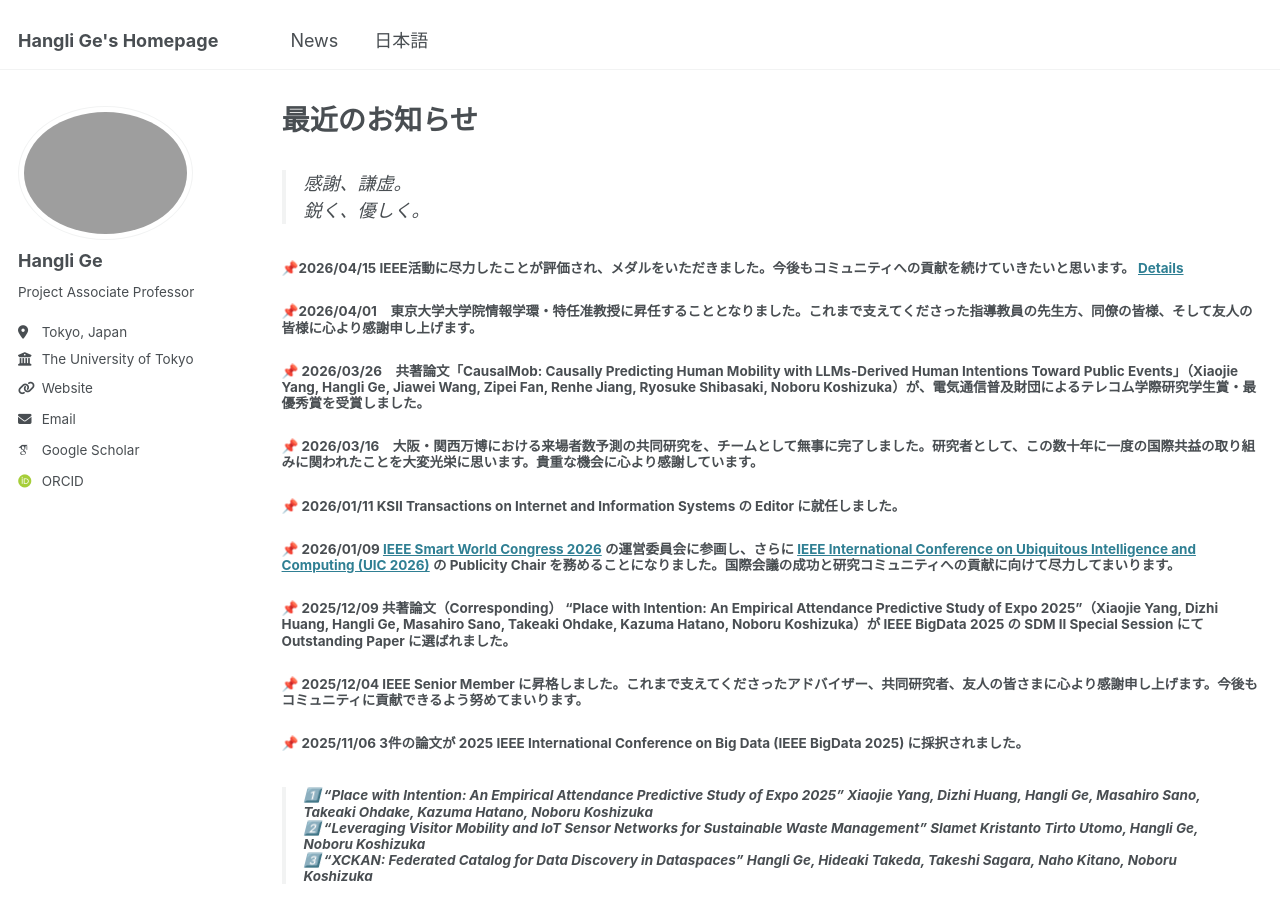
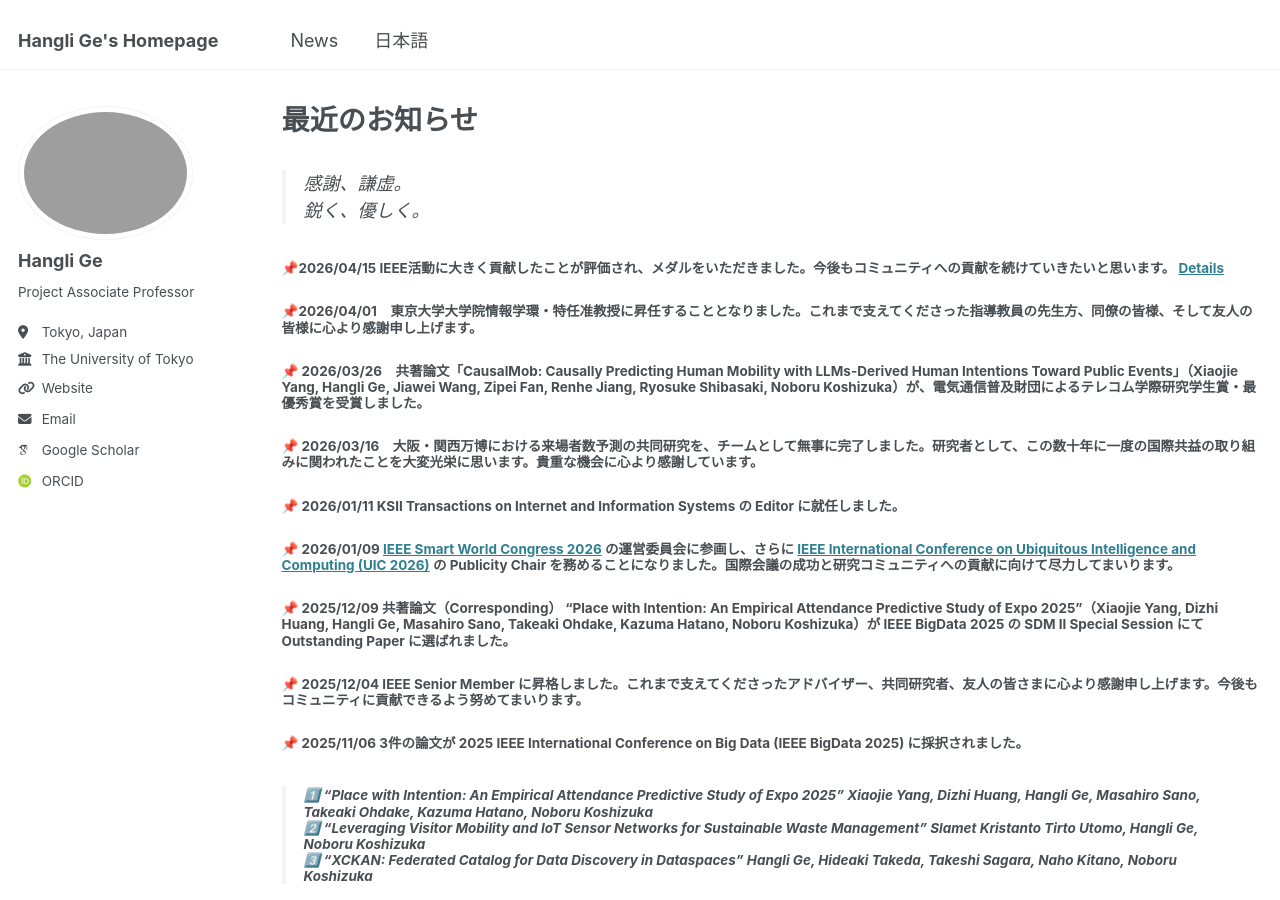
Before and after one commit to christie888/christie888.github.io, a Jekyll site: the page built from _pages/post_jp.md, in a window 1280 px wide and 900 px high. Built offline with Jekyll 4.4.1, drawn with Linux system fonts in a browser that asks for light colours; some web fonts are replaced.

Commit message:
Update post_jp.md

```diff
--- a/_pages/post_jp.md
+++ b/_pages/post_jp.md
@@ -5,7 +5,7 @@
 ---
 >感謝、謙虚。<br>鋭く、優しく。
 
-##### 📌2026/04/15 IEEE活動に尽力したことが評価され、メダルをいただきました。今後もコミュニティへの貢献を続けていきたいと思います。 [Details](https://hanglige.com/images/IMG_9517.jpeg)
+##### 📌2026/04/15 IEEE活動に大きく貢献したことが評価され、メダルをいただきました。今後もコミュニティへの貢献を続けていきたいと思います。 [Details](https://hanglige.com/images/IMG_9517.jpeg)
 
 ##### 📌2026/04/01　東京大学大学院情報学環・特任准教授に昇任することとなりました。これまで支えてくださった指導教員の先生方、同僚の皆様、そして友人の皆様に心より感謝申し上げます。
 
```
